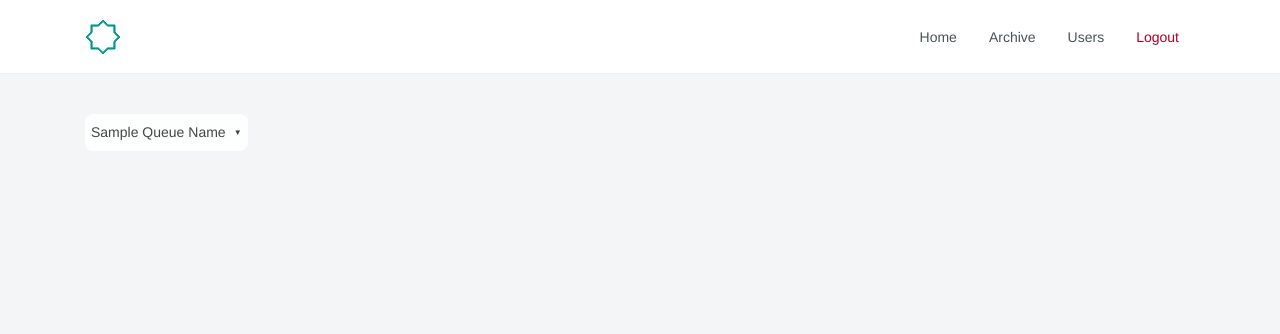
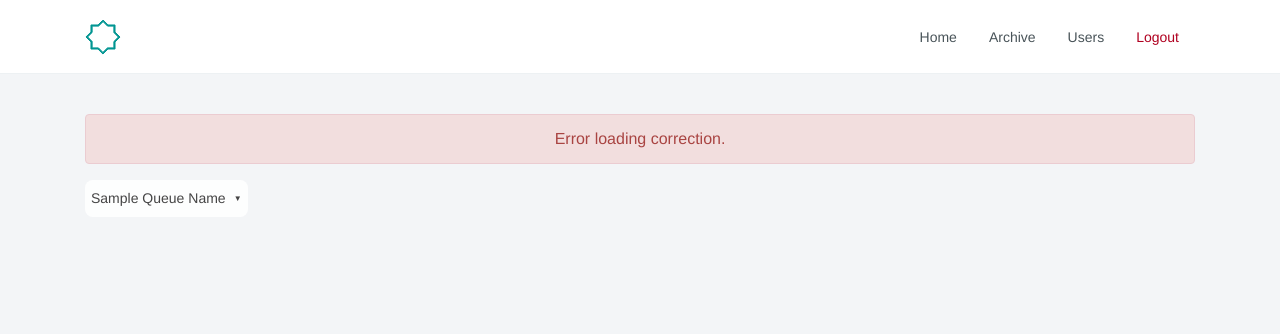
Before and after one commit to sunnah-com/corrections, a Flask app: template frontend/templates/index.html in a window 1280 px wide. Shown: the top 334 px of the page. Run offline with Flask 2, Linux system fonts and the light colour scheme; the template is opened without the code that fills it: most values are stand-ins (such as "Sample title", 1, 10 or a date in 2020); data that the repository does not hold is empty; parts of the project's set-up code (start-up, migrations or seed data) failed here and were passed over; some libraries are stand-ins or nearby versions.

Commit message:
Replace errors array with single message holder

```diff
--- a/frontend/static/js/app.js
+++ b/frontend/static/js/app.js
@@ -3,8 +3,7 @@ Vue.component('correction-view', {
   data: function () {
     return {
       message: '',
-      errors: [],
-      success: false,
+      isError: false,
       loading: true,
       correction: '',
       originalHadith: null,
@@ -25,7 +24,7 @@ Vue.component('correction-view', {
       this.correction &&
       this.originalHadith === null &&
       !this.loading &&
-      this.errors.length === 0
+      !this.isError
     ) {
       await this.downloadHadith(this.correction.urn);
       if (this.correction.val) {
@@ -39,11 +38,14 @@ Vue.component('correction-view', {
   methods: {
     reset: function () {
       this.addModeratorComment = false;
-      this.errors.splice(0, this.errors.length);
       this.correction = null;
       this.loading = true;
       this.originalHadith = null;
       this.diff = null;
+    },
+    alert: function (message, isError) {
+      this.message = message;
+      this.isError = isError;
     },
     loadOriginal: function () {
       if (this.correction && this.correction.attr && this.originalHadith) {
@@ -77,14 +79,11 @@ Vue.component('correction-view', {
       try {
         this.correction = await this.fetchJsonData(`/corrections/${this.queueName}`);
         if (!this.correction) {
-          this.message = 'No more corrections.';
-        }
-        else {
-          this.message = null;
+          this.alert('No more corrections.', false);
         }
       }
       catch (err) {
-        this.errors.push('Error loading correction.');
+        this.alert('Error loading correction.', true);
       }
     },
     downloadHadith: async function (hadithUrn) {
@@ -124,7 +123,7 @@ Vue.component('correction-view', {
         }
       }
       catch (err) {
-        this.errors.push('Error loading hadith.');
+        this.alert('Error loading hadith.', true);
       }
     },
     getQueues: async function () {
@@ -133,7 +132,7 @@ Vue.component('correction-view', {
         this.queues = result
       }
       catch (err) {
-        this.errors.push('Error fetching queues.');
+        this.alert('Error fetching queues.', true);
       }
     },
     checkDiff: function () {
@@ -174,22 +173,19 @@ Vue.component('correction-view', {
       });
     },
     execAction: async function (action, data = {}) {
-      this.loading = true
-
       try {
         const postData = Object.assign({
           action: action
         }, data)
         const result = await this.fetchJsonData(`/corrections/${this.queueName}/${this.correction.id}`, postData);
-        this.message = result.message
-        this.success = result.success
+        this.alert(result.message, !result.success);
 
-        if (this.success) {
+        if (result.success) {
           this.loadNextCorrection();
         }
       }
       catch (err) {
-        this.errors.push(err.message);
+        this.alert(err.message, true);
       }
     }
   },
--- a/frontend/templates/index.html
+++ b/frontend/templates/index.html
@@ -13,7 +13,7 @@
   <div class="container">
 
     <div id="flash-messages" class="flash-messages row sm-margin-top" v-if="message != null && message != '' ">
-      <div class="alert" :class="success ? 'alert-success' : 'alert-error'"  role="alert">
+      <div class="alert" :class="isError ? 'alert-error' : 'alert-success'"  role="alert">
         {{message}}
       </div>
     </div>
@@ -31,8 +31,8 @@
       </div>
     </section>
 
-    <div class="d-flex justify-content-center" v-if="loading">
-      <div class="spinner-grow m-5" style="width: 3rem; height: 3rem;" role="status" >
+    <div v-if="loading">
+      <div class="spinner-border m-2 text-info" role="status">
       <span class="sr-only">Loading...</span>
       </div>
     </div>
```
